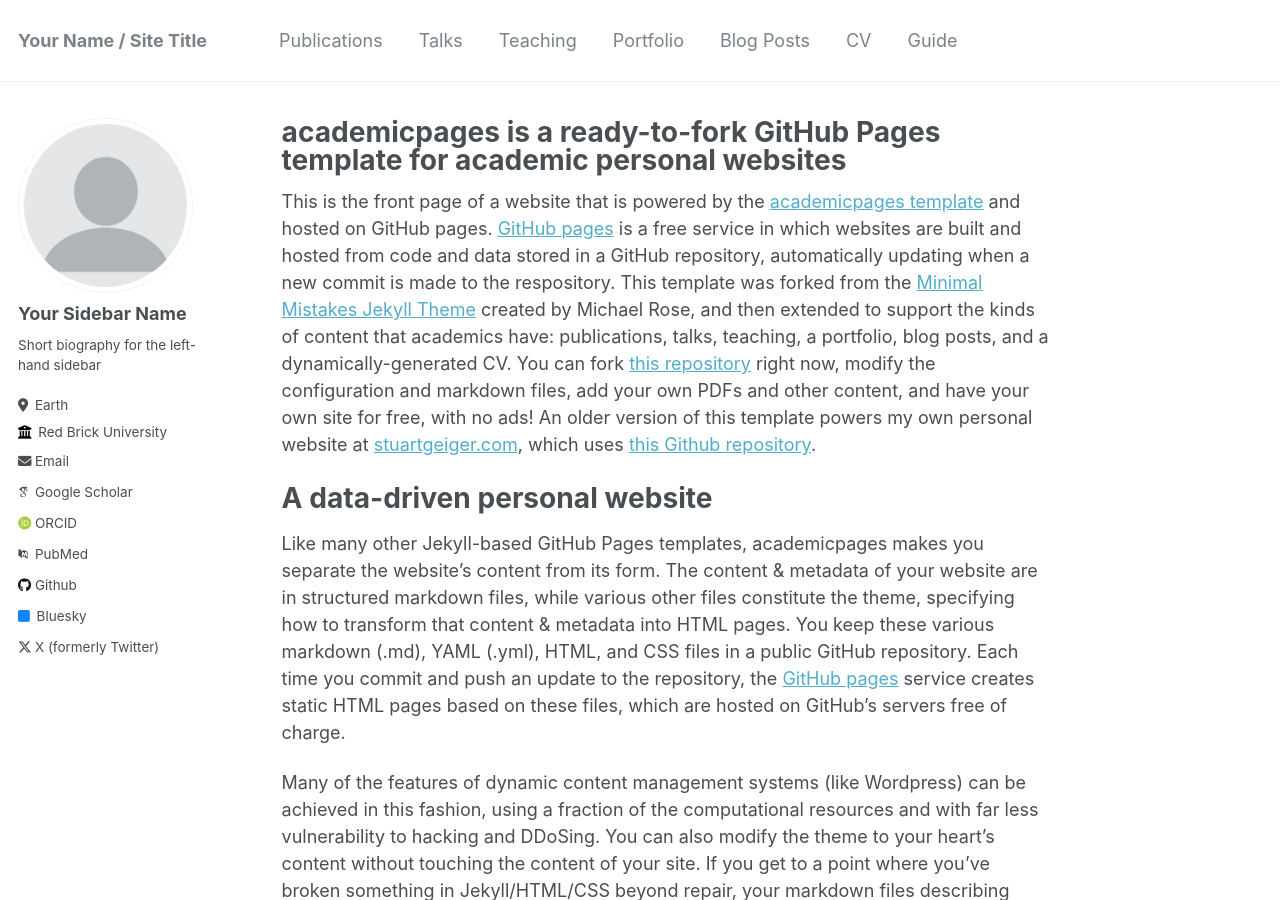
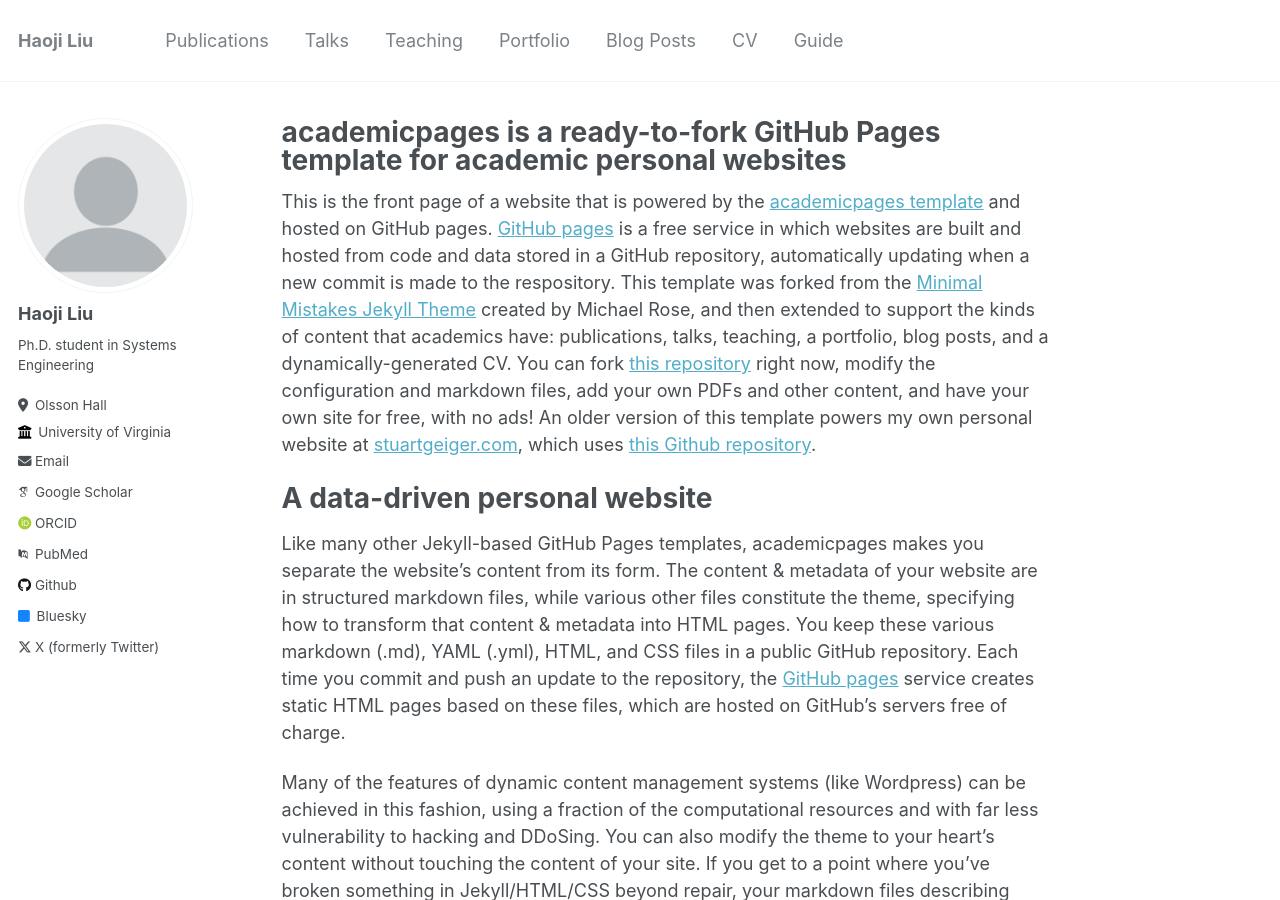
Before and after one commit to haoji6/haoji6.github.io, a Jekyll site: the page built from _pages/about.md, in a window 1280 px wide and 900 px high. Built offline with Jekyll 4.4.1, drawn with Linux system fonts in a browser that asks for light colours; some web fonts are replaced.

Commit message:
Update _config.yml

```diff
--- a/_config.yml
+++ b/_config.yml
@@ -8,7 +8,7 @@
 
 # Basic Site Settings
 locale                   : "en-US"
-title                    : "Your Name / Site Title"
+title                    : "Haoji Liu"
 title_separator          : "-"
 name                     : &name "Your Name"
 description              : &description "personal description"
@@ -22,13 +22,13 @@ repository               : "academicpages/academicpages.github.io"
 author:
   # Biographic information
   avatar           : "profile.png"
-  name             : "Your Sidebar Name"
-  pronouns         : # example: "she/her"
-  bio              : "Short biography for the left-hand sidebar"
-  location         : "Earth"
-  employer         : "Red Brick University"
+  name             : "Haoji Liu"
+  pronouns         : # example: "he/his"
+  bio              : "Ph.D. student in Systems Engineering"
+  location         : "Olsson Hall"
+  employer         : "University of Virginia"
   uri              : # URL
-  email            : "none@example.org"
+  email            : "haojiliu@email.virginia.edu"
 
   # Academic websites
   arxiv            : # URL - Update with the correct link to your profile
```
